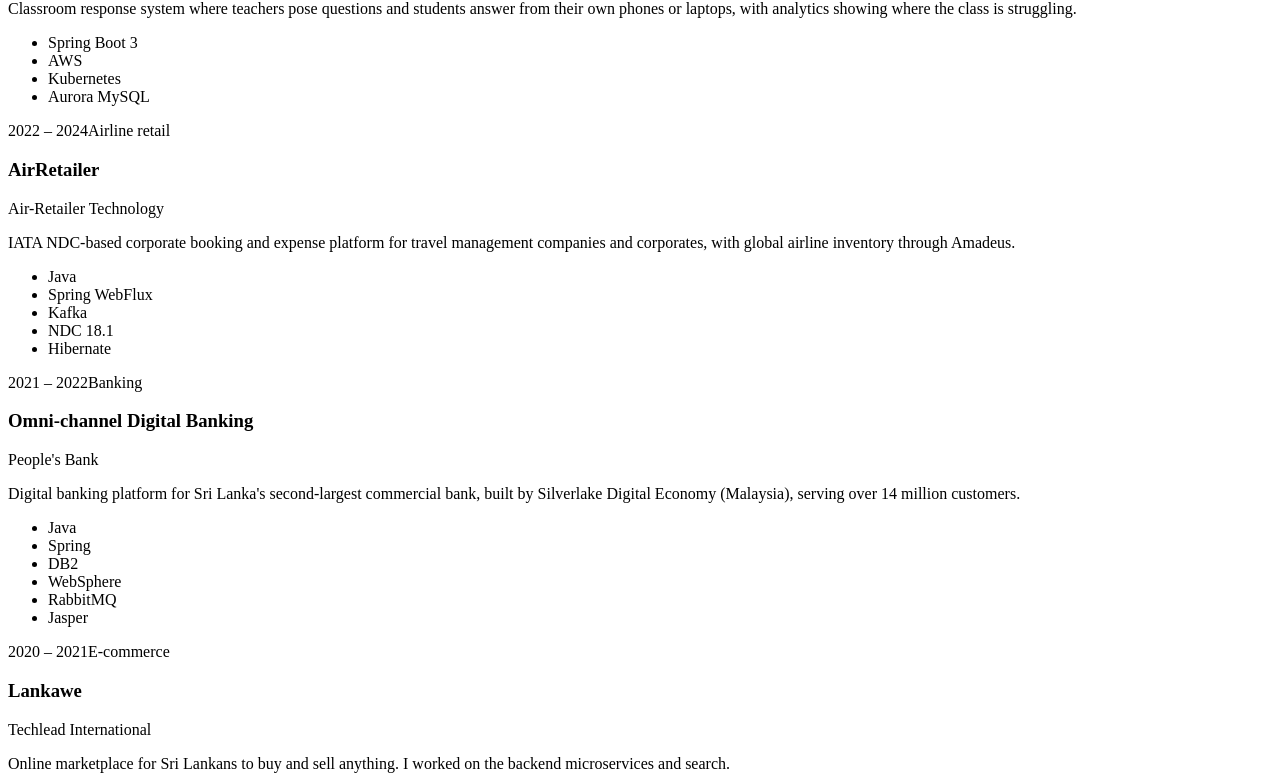
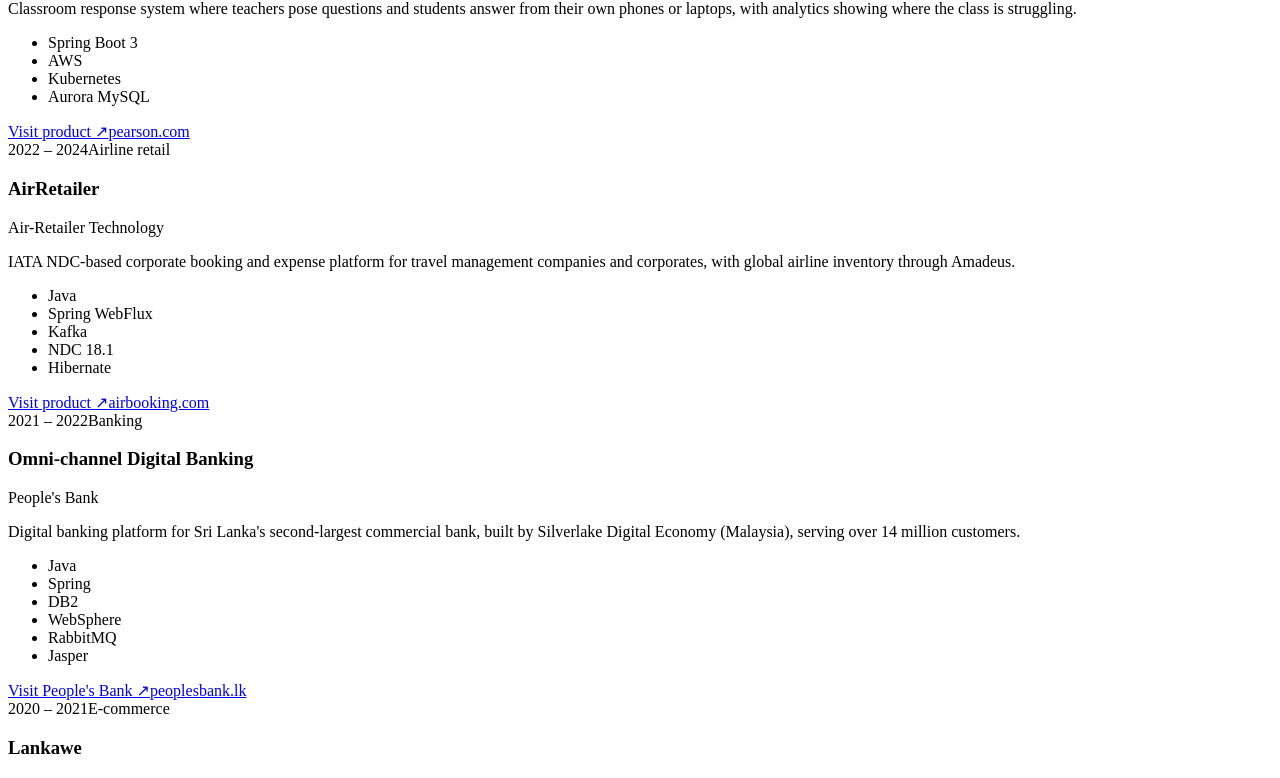
Before and after one commit to thushanJayasundara/thushanJayasundara.github.io, a React (Vite) app: page / in a window 1280 px wide. Shown: the part 4258-5036 px from the top of the page. Built offline with nearby package versions, Linux system fonts and the light colour scheme; the HTML template or start-up script is replaced by a standard one.

Commit message:
Use English Pearson link for Live Response

```diff
--- a/src/App.jsx
+++ b/src/App.jsx
@@ -231,6 +231,12 @@
                 <ul className="tags">
                   {p.tags.map((t) => <li key={t}>{t}</li>)}
                 </ul>
+                {p.url && (
+                  <a className="project-link" href={p.url} target="_blank" rel="noreferrer">
+                    {p.linkLabel || "Visit product"} <span aria-hidden="true">↗</span>
+                    <span className="project-link-host">{new URL(p.url).hostname.replace(/^www\./, "")}</span>
+                  </a>
+                )}
               </article>
             ))}
           </div>
--- a/src/data.js
+++ b/src/data.js
@@ -338,6 +338,8 @@
     kind: "Education",
     text: "Classroom response system where teachers pose questions and students answer from their own phones or laptops, with analytics showing where the class is struggling.",
     tags: ["Spring Boot 3", "AWS", "Kubernetes", "Aurora MySQL"],
+    url: "https://www.pearson.com/en-us/higher-education/products-services/live-response.html",
+    linkLabel: "Visit product",
   },
   {
     name: "AirRetailer",
@@ -346,6 +348,7 @@
     kind: "Airline retail",
     text: "IATA NDC-based corporate booking and expense platform for travel management companies and corporates, with global airline inventory through Amadeus.",
     tags: ["Java", "Spring WebFlux", "Kafka", "NDC 18.1", "Hibernate"],
+    url: "https://www.airbooking.com/",
   },
   {
     name: "Omni-channel Digital Banking",
@@ -354,6 +357,8 @@
     kind: "Banking",
     text: "Digital banking platform for Sri Lanka's second-largest commercial bank, built by Silverlake Digital Economy (Malaysia), serving over 14 million customers.",
     tags: ["Java", "Spring", "DB2", "WebSphere", "RabbitMQ", "Jasper"],
+    url: "https://www.peoplesbank.lk/",
+    linkLabel: "Visit People's Bank",
   },
   {
     name: "Lankawe",
@@ -394,6 +399,8 @@
     kind: "Banking",
     text: "Integrated software suite for finance companies and merchant banks: leasing, loans, savings, fixed deposits, treasury bills and general ledger.",
     tags: ["Java", "Struts", "Hibernate", "Oracle", "SOAP"],
+    url: "https://openarc.lk/",
+    linkLabel: "Visit OpenArc",
   },
   {
     name: "Attendance & Leave System",
--- a/src/styles.css
+++ b/src/styles.css
@@ -426,3 +426,12 @@
   .caret { animation: none; }
   * { transition: none !important; }
 }
+
+/* Link to a project's live product site */
+.project-link {
+  display: flex; align-items: baseline; gap: 0.4rem; flex-wrap: wrap;
+  margin-top: 0.75rem; padding-top: 0.75rem; border-top: 1px solid var(--line);
+  color: var(--accent); text-decoration: none; font-size: 0.9rem; font-weight: 500;
+}
+.project-link:hover { text-decoration: underline; text-underline-offset: 3px; }
+.project-link-host { margin-left: auto; font-family: var(--font-mono); font-size: 0.75rem; color: var(--muted); }
```
